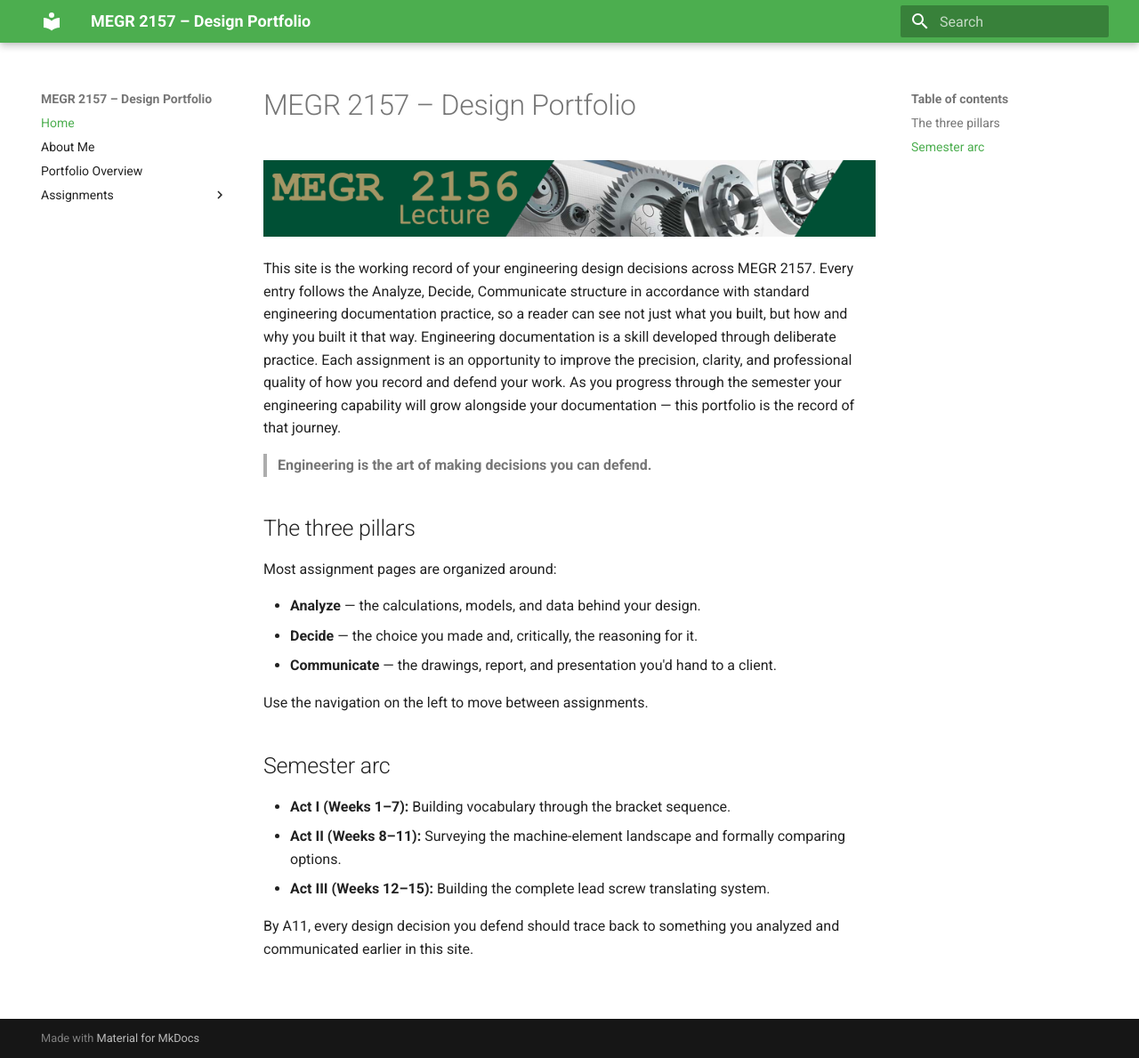
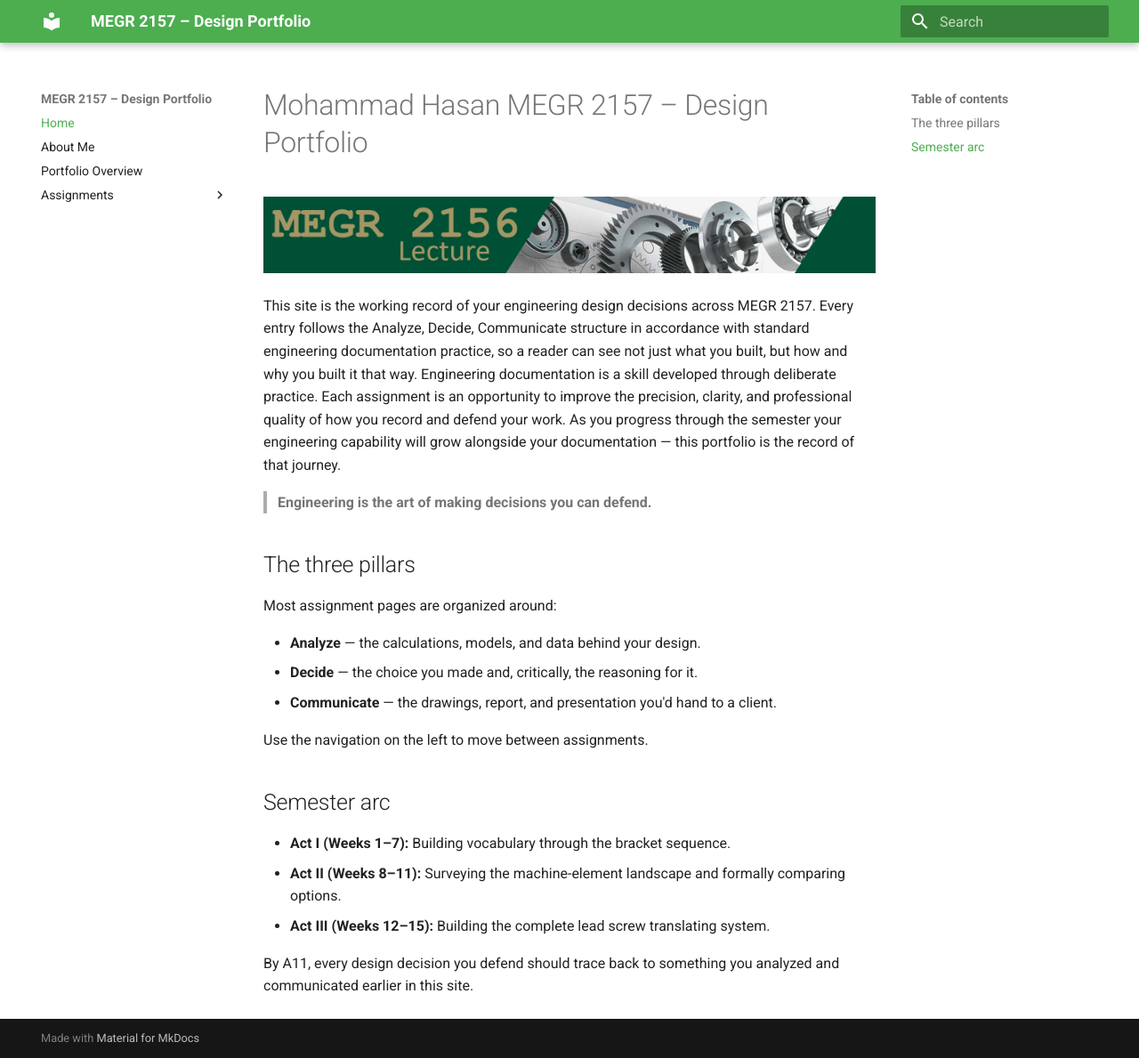
Before and after one commit to MHasan-27/megr2157-portfolio, an MkDocs documentation site: the page built from docs/index.md, in a window 1280 px wide and 1189 px high. Shown: the whole window at 89% size. Built offline with MkDocs 1.6.1 and Material for MkDocs 9.7.7, drawn with Linux system fonts in a browser that asks for light colours.

Commit message:
Update title in index.md to include author name

```diff
--- a/docs/index.md
+++ b/docs/index.md
@@ -1,4 +1,4 @@
-# MEGR 2157 – Design Portfolio
+# Mohammad Hasan MEGR 2157 – Design Portfolio
 
 ![MEGR 2156-7 Title](MEGR2156title.png)
 
```
